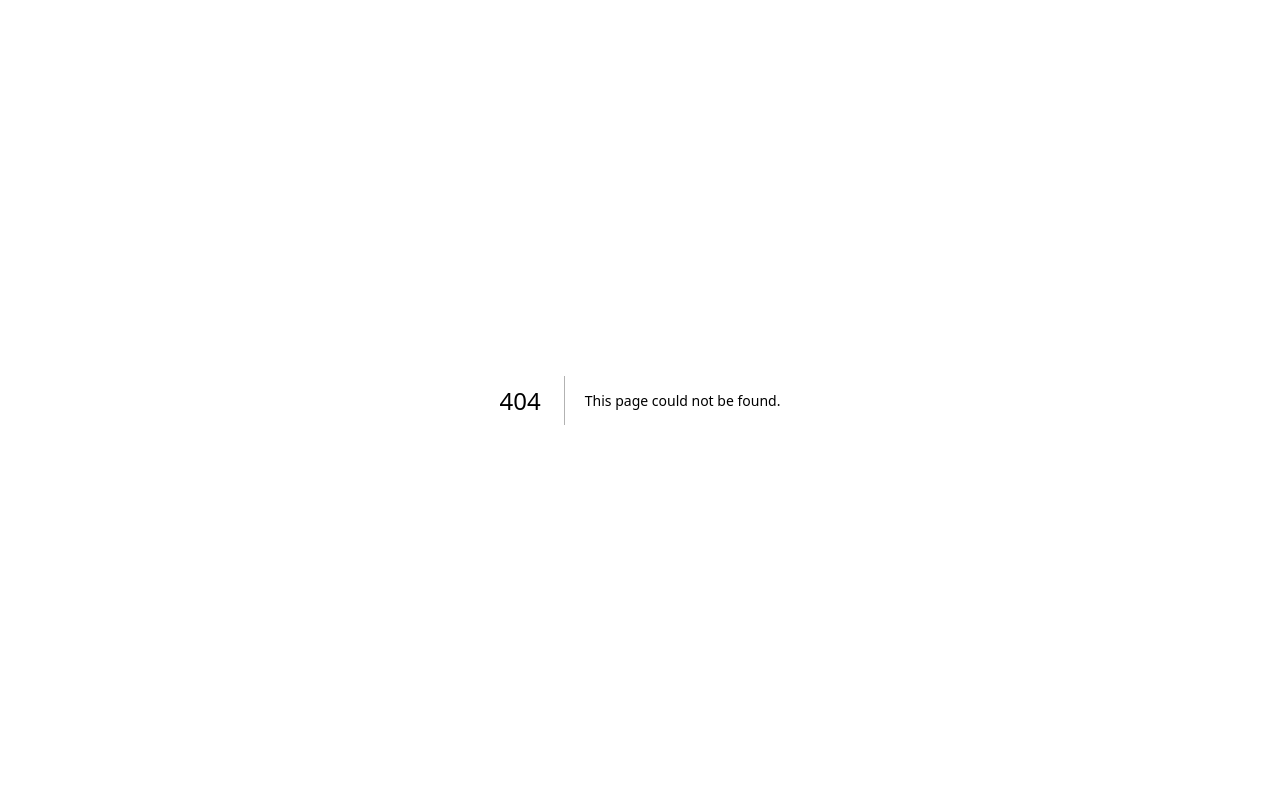
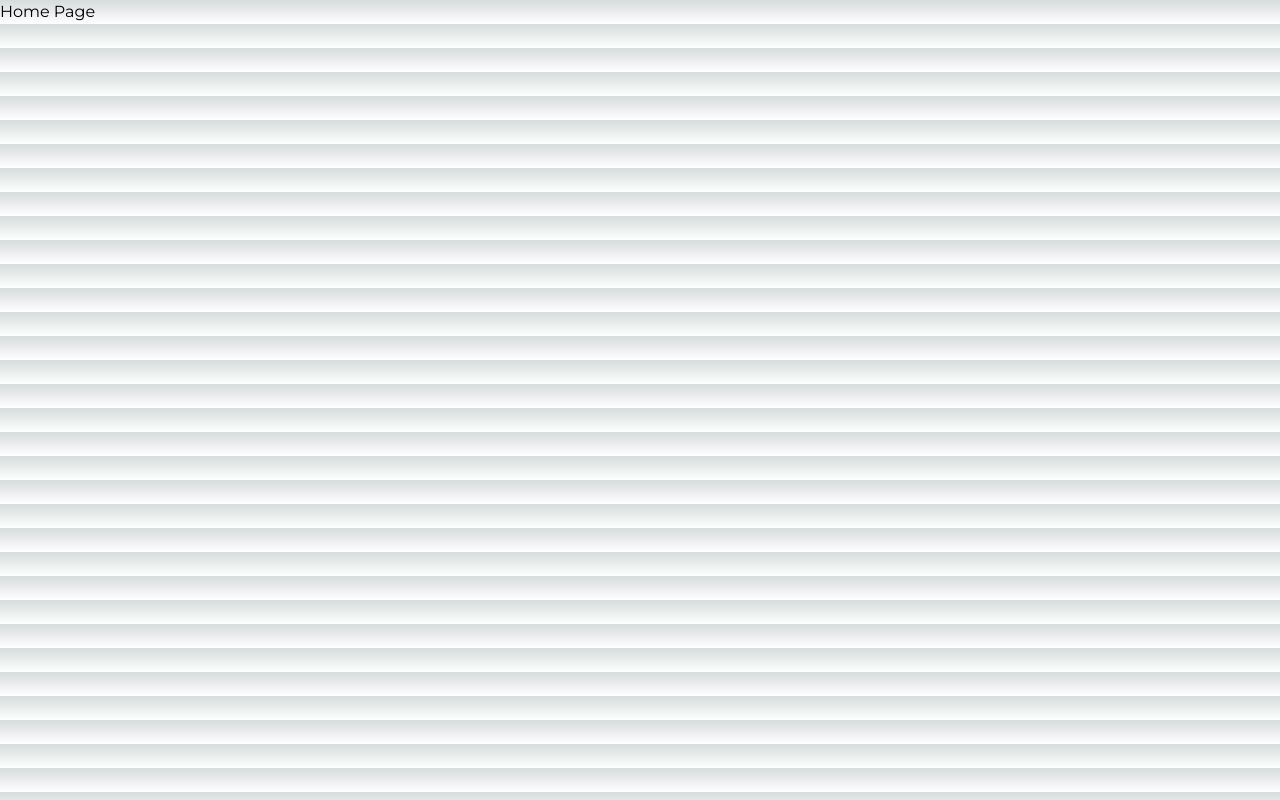
Before and after one commit to DevWeDesc/BaseTechNext, a Next.js app: page /Home in a window 1280 px wide. Before the commit this address had no page. Built offline with nearby package versions, Linux system fonts and the light colour scheme.

Commit message:
Criando página para HomePage

```diff
--- /dev/null
+++ b/src/app/Home/page.tsx
@@ -0,0 +1,5 @@
+import React from "react";
+
+export default function Page() {
+  return <div>Home Page</div>;
+}
```
